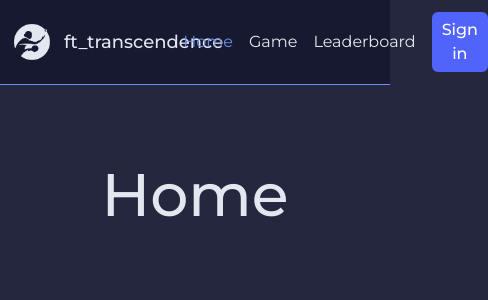
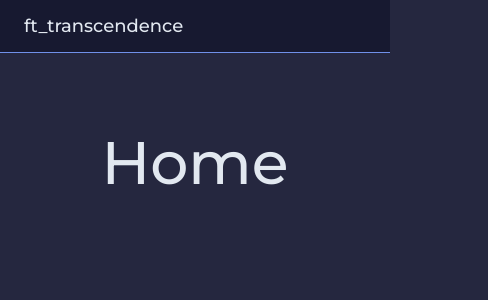
Before and after one commit to fluchtens/42-ft_transcendence, a React (Vite) app in the folder frontend/: page / in a window 390 px wide. Shown: the top 300 px of the page, 488 px wide, since content can reach past the window. Built offline with nearby package versions, Linux system fonts and the light colour scheme.

Commit message:
try responsive

```diff
--- a/frontend/src/components/Layout/Header.tsx
+++ b/frontend/src/components/Layout/Header.tsx
@@ -7,27 +7,27 @@ function Header() {
   return (
     <>
       <header className="bg-secondary border-b border-quaternary">
-        <nav className="p-3 container mx-auto flex max-w-screen-xl justify-between">
-          <div className="flex gap-3 items-center text-lg font-medium">
-            <img src={pongLogo} className="h-10 w-10"/>
-            <Link to={'/'}>ft_transcendence</Link>
+        <nav className="px-6 py-3 flex items-center justify-between max-w-screen-xl mx-auto">
+          <div>
+            <img src={pongLogo} className="hidden md:w-10 md:h-10 md:inline md:mr-4"/>
+            <Link to={'/'} className="text-lg font-medium">ft_transcendence</Link>
           </div>
-          <div className="flex gap-4 items-center">
-            <div className={pathname === "/" ? "text-quaternary" : ""}>
-              <Link to={'/'}>Home</Link>
-            </div>
-            <div className={pathname === "/game" ? "text-quaternary" : ""}>
-              <Link to={'/game'}>Game</Link>
-            </div>
-            <div className={pathname === "/leaderboard" ? "text-quaternary" : ""}>
-              <Link to={'/leaderboard'}>Leaderboard</Link>
-            </div>
-            <div className="text-white font-medium">
+          <ul className="hidden md:flex md:items-center md:gap-4">
+            <li className={pathname === "/" ? "text-quaternary" : ""}>
+              <Link to={'/'} className="hover:text-quaternary">Home</Link>
+            </li>
+            <li className={pathname === "/game" ? "text-quaternary" : ""}>
+              <Link to={'/game'} className="hover:text-quaternary">Game</Link>
+            </li>
+            <li className={pathname === "/leaderboard" ? "text-quaternary" : ""}>
+              <Link to={'/leaderboard'} className="hover:text-quaternary">Leaderboard</Link>
+            </li>
+            <li className="text-white font-medium">
               <Link to={'/login'}>
-               <button className="px-2.5 py-1.5 rounded-md bg-quinary hover:bg-quaternary">Sign in</button>
+                <button className="px-2.5 py-1.5 rounded-md bg-quinary hover:bg-quaternary">Sign in</button>
               </Link>
-            </div>
-          </div>
+            </li>
+          </ul>
         </nav>
       </header>
     </>
```
Also changed, not shown: frontend/public/menu.png (added).
